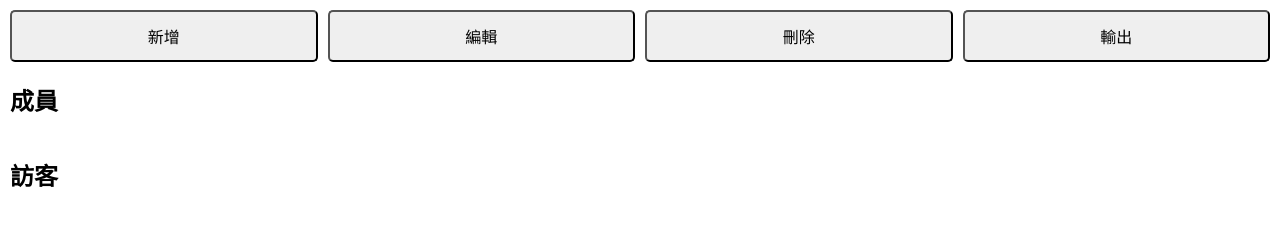
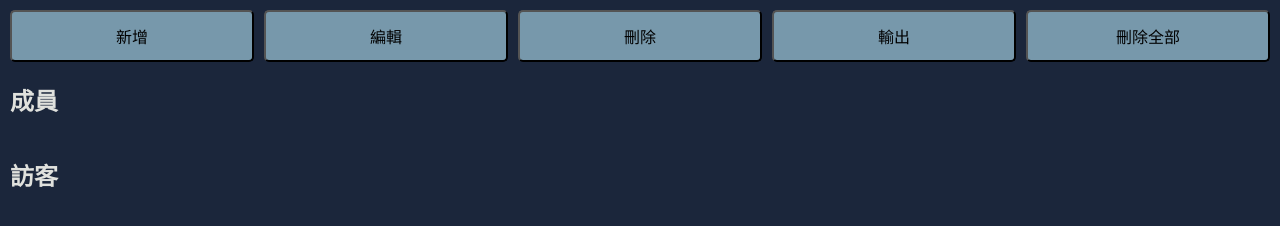
Before and after one commit to runyun/attendance_sheets, a plain HTML site: page index.html in a window 1280 px wide. Drawn offline with Linux system fonts and the light colour scheme.

Commit message:
change style. add delete all function

```diff
--- a/index.html
+++ b/index.html
@@ -5,21 +5,21 @@
 <meta name="viewport" content="width=device-width, initial-scale=1.0">
 <title>點名</title>
 <style>
-  body { font-family: sans-serif; margin: 10px; }
+  body { font-family: sans-serif; margin: 10px; background-color: #1B263B; color:#E0E1DD; font-weight: bolder;}
   h2 { margin-top: 20px; }
   .toolbar { display: flex; gap: 10px; margin-bottom: 15px; }
-  button { flex: 1; padding: 12px; font-size: 16px; border-radius: 5px; }
-  .grid { display: grid; grid-template-columns: repeat(4, 1fr); gap: 8px; }
+  button { flex: 1; padding: 12px; font-size: 16px; border-radius: 5px; background-color: #7798AB;}
+  .grid { display: grid; grid-template-columns: repeat( 4, 1fr); gap: 8px; }
   .person {
     padding: 10px;
     text-align: center;
     border: 1px solid #ccc;
     border-radius: 5px;
-    background: #f9f9f9;
+    background: #1B263B;
     cursor: pointer;
     user-select: none;
   }
-  .person.active { background: #8fdb8f; }
+  .person.active { background: #C3DBC5; color:black}
 </style>
 </head>
 <body>
@@ -29,6 +29,7 @@
   <button onclick="showEditModal()">編輯</button>
   <button onclick="deleteSelected()">刪除</button>
   <button onclick="exportList()">輸出</button>
+  <button onclick="deleteAll()">刪除全部</button>
 </div>
 
 <h2>成員</h2>
@@ -170,6 +171,14 @@ function exportList(){
   });
 }
 
+function deleteAll(){
+  if(confirm("確定要刪除全部人員嗎？這個動作無法復原！")){
+    people = [];
+    idCounter = 1;
+    localStorage.removeItem("peopleData");
+    render();
+  }
+};
 
 // 初始化
 loadData();
```
